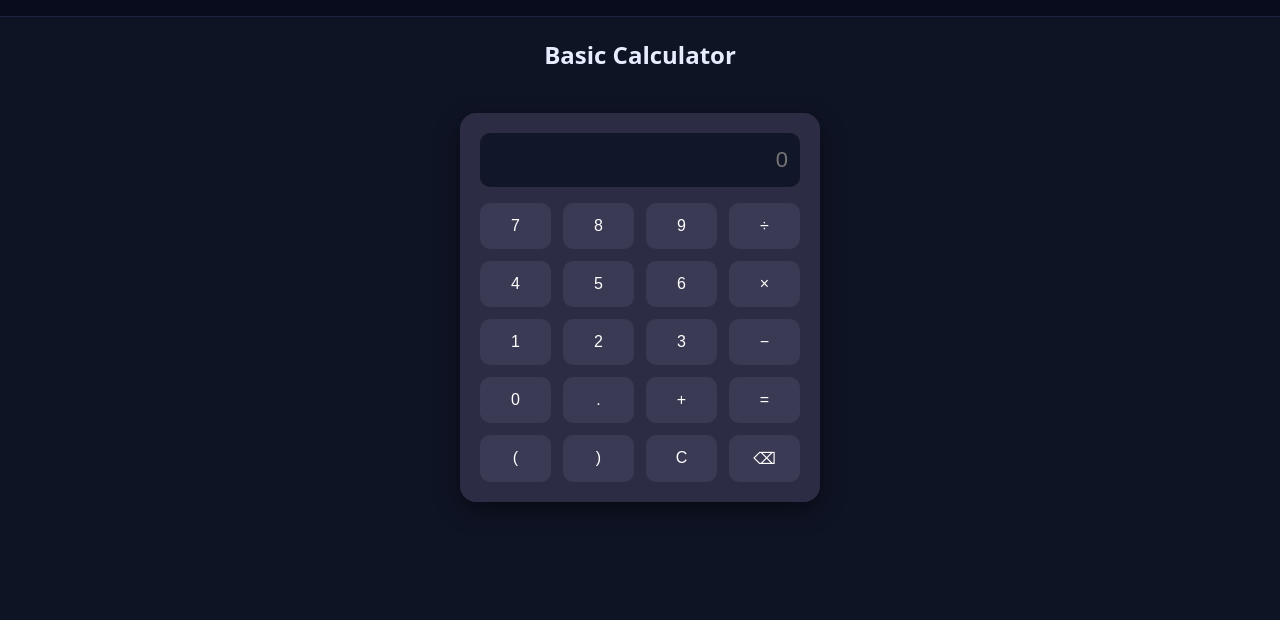
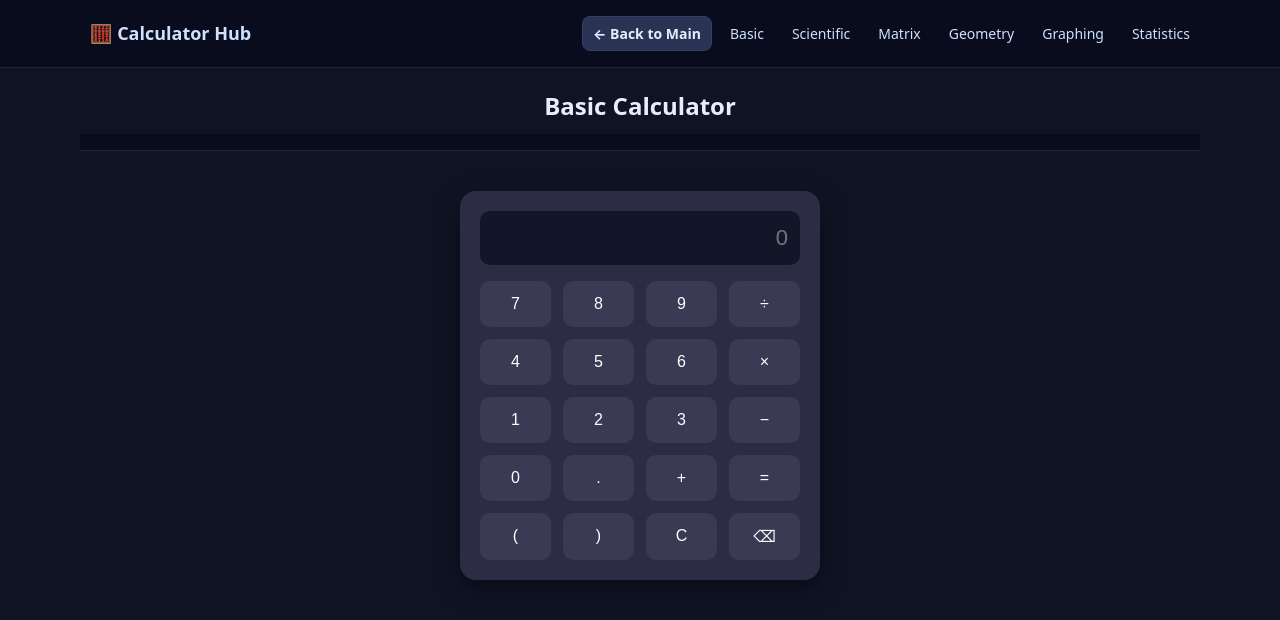
Before and after one commit to TINANOROUZI/calculator, a website: page basic.html in a window 1280 px wide. Drawn offline with Linux system fonts and the light colour scheme.

Commit message:
Add back to Main in navbar, fix scrolling, compact header

```diff
--- a/basic.html
+++ b/basic.html
@@ -54,6 +54,9 @@
 
   <main class="container">
     <h2 style="text-align:center;margin-bottom:10px;">Basic Calculator</h2>
+    <div id="navbar"></div>
+<script src="menu.js"></script>
+
 
     <div class="calc-wrap">
       <input id="basic-display" type="text" placeholder="0" disabled />
--- a/menu.js
+++ b/menu.js
@@ -1,8 +1,31 @@
-<!-- menu.js (reference) -->
-<script>
-// Inject navbar.html into #navbar on every page
-fetch('navbar.html')
-  .then(r => r.text())
-  .then(html => { document.getElementById('navbar').innerHTML = html; })
-  .catch(() => { console.warn('Navbar failed to load'); });
-</script>
+// menu.js
+document.addEventListener('DOMContentLoaded', () => {
+  const mount = document.getElementById('navbar');
+  if (!mount) return;
+
+  // treat / or /index.html as home
+  const path = location.pathname.toLowerCase();
+  const isHome =
+    path === '/' ||
+    path.endsWith('/index.html') ||
+    path === '' ||
+    path === '/index.html';
+
+  mount.innerHTML = `
+    <nav class="mini-nav container">
+      <a class="brand" href="index.html">🧮 Calculator Hub</a>
+
+      <div class="nav-right">
+        ${!isHome ? `<a class="back-btn" href="index.html" aria-label="Back to main menu">← Back to Main</a>` : ''}
+
+        <!-- quick links (optional; keep or remove) -->
+        <a href="basic.html">Basic</a>
+        <a href="scientific.html">Scientific</a>
+        <a href="matrix.html">Matrix</a>
+        <a href="geometry.html">Geometry</a>
+        <a href="graphing.html">Graphing</a>
+        <a href="stats.html">Statistics</a>
+      </div>
+    </nav>
+  `;
+});
--- a/style.css
+++ b/style.css
@@ -179,3 +179,58 @@ body {
   color: #9fb0ff;
   text-align: center;
 }
+/* Compact top nav */
+#navbar {
+  position: sticky;
+  top: 0;
+  z-index: 50;
+  background: rgba(9, 13, 28, 0.92);
+  backdrop-filter: blur(6px);
+  border-bottom: 1px solid #1b2340;
+}
+
+.mini-nav {
+  display: flex;
+  align-items: center;
+  justify-content: space-between;
+  padding: 8px 0;                 /* small height */
+}
+
+.mini-nav .brand {
+  font-size: 18px;
+  font-weight: 700;
+  color: #e7ecff;
+  text-decoration: none;
+}
+
+.mini-nav .nav-right {
+  display: flex;
+  align-items: center;
+  gap: 8px;
+}
+
+.mini-nav .nav-right a {
+  color: #cfe1ff;
+  text-decoration: none;
+  font-size: 14px;
+  padding: 6px 8px;
+  border-radius: 8px;
+}
+
+.mini-nav .nav-right a:hover {
+  color: #66b4ff;
+}
+
+/* Back button style (visible only on sub-pages) */
+.back-btn {
+  background: #2a3354;
+  color: #e7ecff !important;
+  font-weight: 700;
+  padding: 6px 10px !important;
+  border: 1px solid #33406b;
+}
+
+.back-btn:hover {
+  background: #37406a;
+  color: #8fc2ff !important;
+}
```
Also changed, not shown: geometry.html (+3 -0 lines), graphing.html (+3 -0 lines), matrix.html (+3 -0 lines), scientific.html (+3 -0 lines), stats.html (+3 -0 lines).
